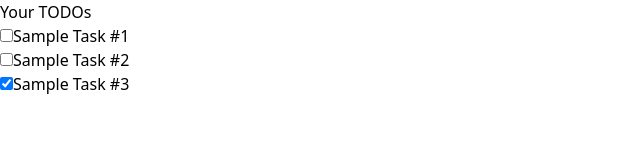
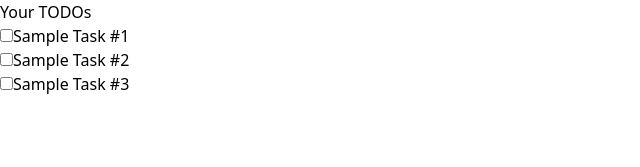
Before and after one commit to spadrejuan/react-beginner-course, a React (Vite) app in the folder react-todo-app/: page / in a window 1280 px wide. Shown: the top 167 px of the page, without its empty margins (0-640 px from the left). Built offline with nearby package versions, Linux system fonts and the light colour scheme.

Commit message:
Added states to TODOs

```diff
--- a/react-todo-app/src/App.tsx
+++ b/react-todo-app/src/App.tsx
@@ -1,10 +1,16 @@
-import TodoItem from "./components/TodoListItem"
+import { useState } from "react"
 import { dummyData } from "./data/todos"
+import TodoListItem from "./components/TodoListItem"
 
 function App() {
+  const [todos, setTodos] = useState(dummyData)
 
   function setTodoCompleted(id: number, completed: boolean) {
-    alert(`Todo with id ${id} is now ${completed ? "completed" : "not completed"}`)
+    setTodos((prevTodos) =>
+    prevTodos.map(todo => ( // returns a completely new array
+      todo.id === id ? {...todo, completed} : todo // spread out old todo using ... operator. Replace with new completed value
+    ))
+    );
   }
 
   return (
@@ -15,8 +21,8 @@ function App() {
       <div className="max-w-lg mx-auto bg-slate-100 rounded-md p-5">
         <div className="space-y-2">
           {
-            dummyData.map((todo) => (
-              <TodoItem key={todo.id} todo={todo} onCompletedChange={setTodoCompleted}/>
+            todos.map((todo) => (
+              <TodoListItem key={todo.id} todo={todo} onCompletedChange={setTodoCompleted}/>
             ))
           }
         </div>
--- a/react-todo-app/src/components/TodoListItem.tsx
+++ b/react-todo-app/src/components/TodoListItem.tsx
@@ -1,11 +1,11 @@
 import { Todo } from "../types/todo";
 
-interface TodoItemProps {
+interface TodoListItemProps {
     todo: Todo;
     onCompletedChange: (id: number, completed: boolean) => void
 }
 
-export default function TodoItem({todo, onCompletedChange}: TodoItemProps) {
+export default function TodoListItem({todo, onCompletedChange}: TodoListItemProps) {
     return(
         <div>
             <label className="flex items-center gap-2 border rounded-md p-2 border-gray-400 bg-white hover:bg-slate-50">
--- a/react-todo-app/src/data/todos.ts
+++ b/react-todo-app/src/data/todos.ts
@@ -14,6 +14,6 @@ export const dummyData: Todo[] = [
     {
         id: 3,
         title: "Sample Task #3",
-        completed: true,
+        completed: false,
     },
 ];
```
